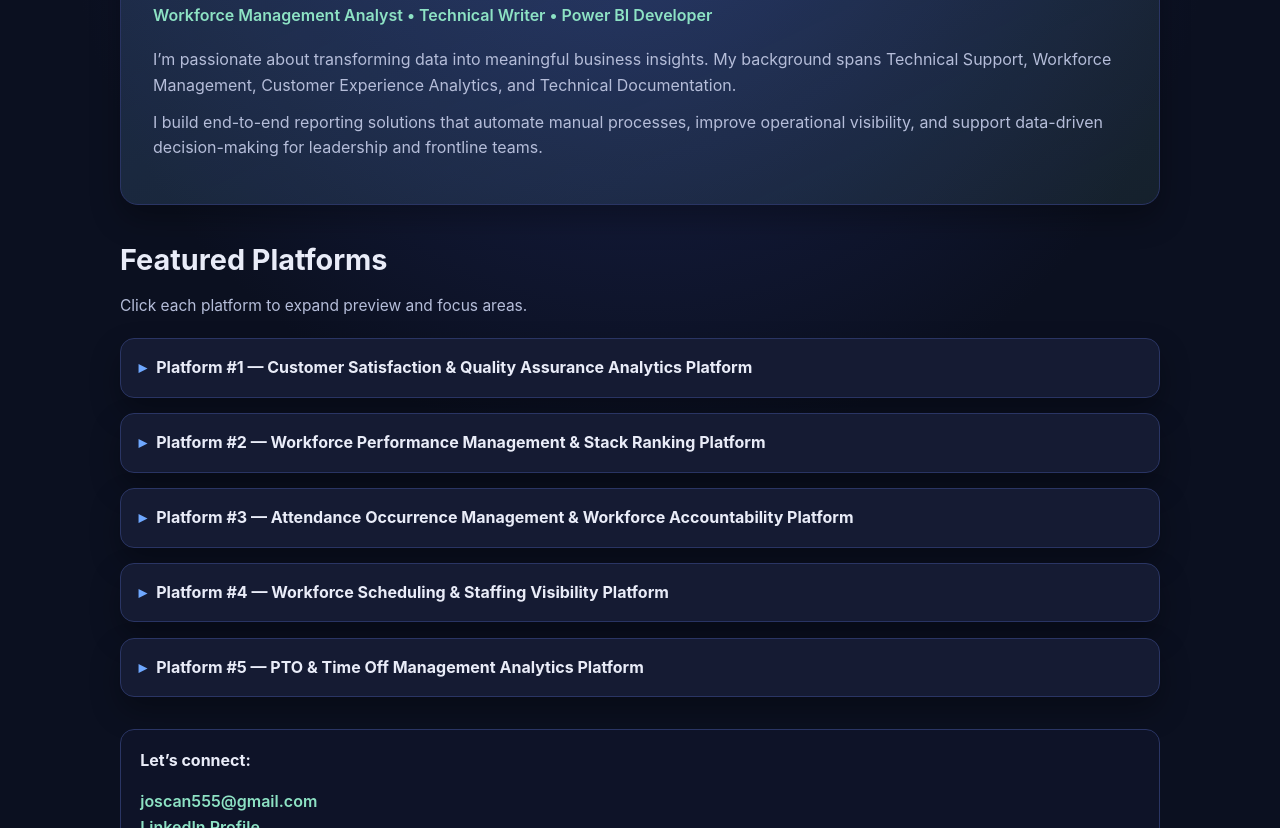
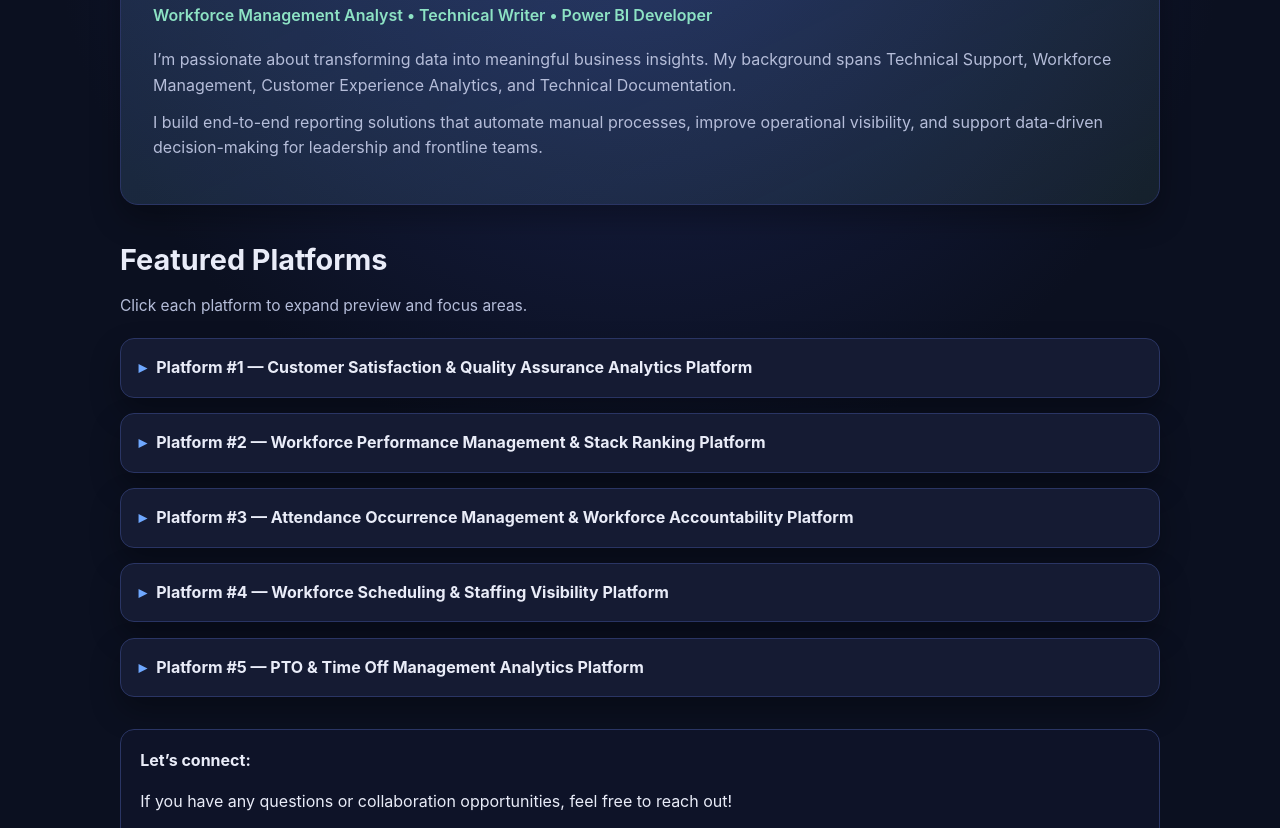
Before and after one commit to joscnaa/Portfolio, a plain HTML site: page index.html in a window 1280 px wide. Shown: the part 122-950 px from the top of the page. Drawn offline with Linux system fonts and the light colour scheme.

Commit message:
Add contact information and collaboration invitation

```diff
--- a/index.html
+++ b/index.html
@@ -914,6 +914,7 @@
 
     <section class="contact" aria-label="Contact">
       <strong>Let’s connect:</strong>
+      <p>If you have any questions or collaboration opportunities, feel free to reach out!</p>
       <p>
         <a href="mailto:joscan555@gmail.com">joscan555@gmail.com</a><br />
         <a href="https://www.linkedin.com/in/josuecano0817" target="_blank" rel="noreferrer noopener">LinkedIn Profile</a>
```
